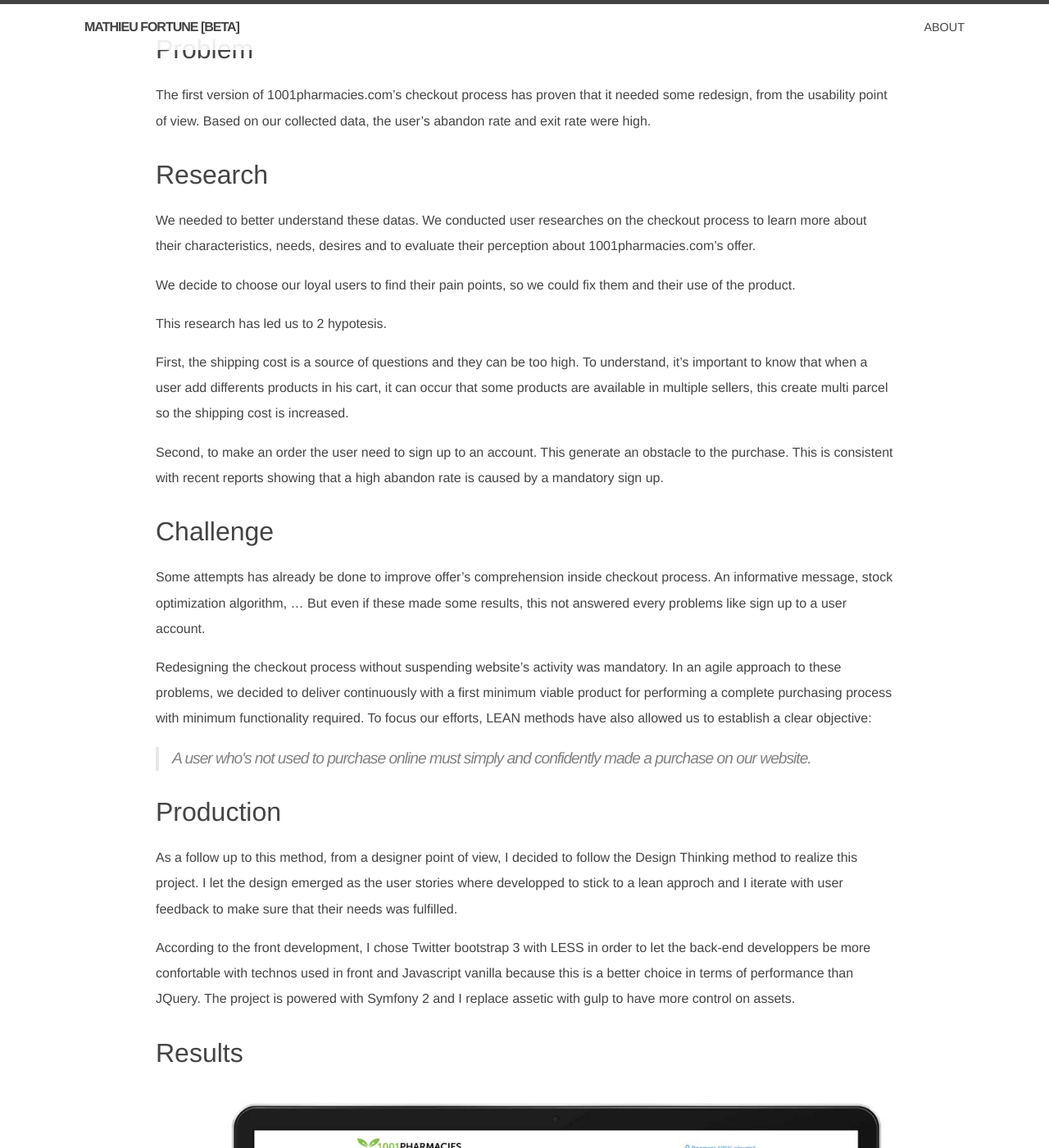
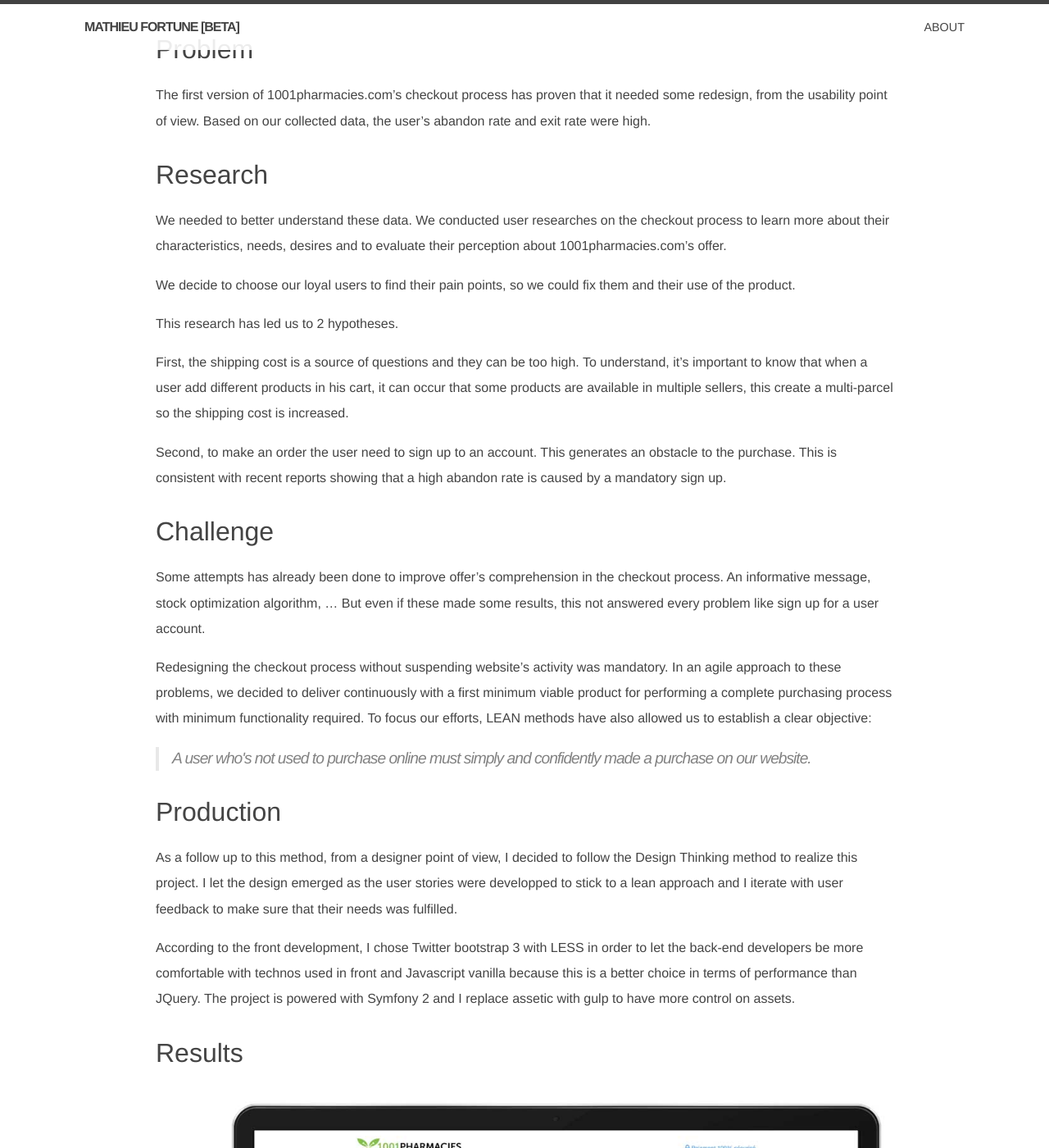
Before and after one commit to MathieuFortune/mathieufortune.github.io, a Jekyll site: the page built from _posts/2016-05-24-checkout-project-feedback.markdown, in a window 1280 px wide and 1400 px high, scrolled down 800 px. Shown: the whole window at 82% size. Built offline with Jekyll 4.4.1, drawn with Linux system fonts in a browser that asks for light colours; some of the changed text lies outside the part shown.

Commit message:
[FIX] fix miss-spelling words

```diff
--- a/_posts/2016-05-24-checkout-project-feedback.markdown
+++ b/_posts/2016-05-24-checkout-project-feedback.markdown
@@ -26,23 +26,23 @@ The first version of 1001pharmacies.com's checkout process has proven that it ne
 ## Research
 
 
-We needed to better understand these datas. We conducted user researches on the checkout process to learn more about their characteristics, needs, desires and to evaluate their perception about 1001pharmacies.com's offer.
+We needed to better understand these data. We conducted user researches on the checkout process to learn more about their characteristics, needs, desires and to evaluate their perception about 1001pharmacies.com's offer.
 
 We decide to choose our loyal users to find their pain points, so we could fix them and their use of the product.
 
-This research has led us to 2 hypotesis.
+This research has led us to 2 hypotheses.
 
 First, the shipping cost is a source of questions and they can be too high.
-To understand, it's important to know that when a user add differents products in his cart, it can occur that some products are available in multiple sellers, this create multi parcel so the shipping cost is increased.
+To understand, it's important to know that when a user add different products in his cart, it can occur that some products are available in multiple sellers, this create a multi-parcel so the shipping cost is increased.
 
-Second, to make an order the user need to sign up to an account. This generate an obstacle to the purchase.
+Second, to make an order the user need to sign up to an account. This generates an obstacle to the purchase.
 This is consistent with recent reports showing that a high abandon rate is caused by a mandatory sign up.
 
 ## Challenge
 
 
-Some attempts has already be done to improve offer's comprehension inside checkout process.
-An informative message, stock optimization algorithm, ... But even if these made some results, this not answered every problems like sign up to a user account.
+Some attempts has already been done to improve offer's comprehension in the checkout process.
+An informative message, stock optimization algorithm, ... But even if these made some results, this not answered every problem like sign up for a user account.
 
 Redesigning the checkout process without suspending website's activity was mandatory.
 In an agile approach to these problems, we decided to deliver continuously with a first minimum viable product for performing a complete purchasing process with minimum functionality required.
@@ -54,9 +54,9 @@ A user who's not used to purchase online must simply and confidently made a purc
 ## Production
 
 
-As a follow up to this method, from a designer point of view, I decided to follow the Design Thinking method to realize this project. I let the design emerged as the user stories where developped to stick to a lean approch and I iterate with user feedback to make sure that their needs was fulfilled.
+As a follow up to this method, from a designer point of view, I decided to follow the Design Thinking method to realize this project. I let the design emerged as the user stories were developped to stick to a lean approach and I iterate with user feedback to make sure that their needs was fulfilled.
 
-According to the front development, I chose Twitter bootstrap 3 with LESS in order to let the back-end developpers be more confortable with technos used in front and Javascript vanilla because this is a better choice in terms of performance than JQuery. The project is powered with Symfony 2 and I replace assetic with gulp to have more control on assets.
+According to the front development, I chose Twitter bootstrap 3 with LESS in order to let the back-end developers be more comfortable with technos used in front and Javascript vanilla because this is a better choice in terms of performance than JQuery. The project is powered with Symfony 2 and I replace assetic with gulp to have more control on assets.
 
 
 ## Results
```
Also changed, not shown: other parts of _posts/2016-05-24-checkout-project-feedback.markdown (+3 -3 lines), about.md (+6 -6 lines).
